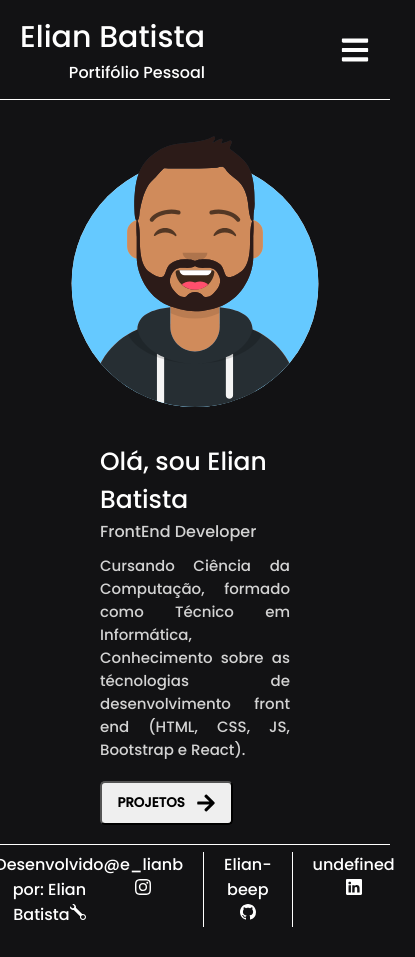
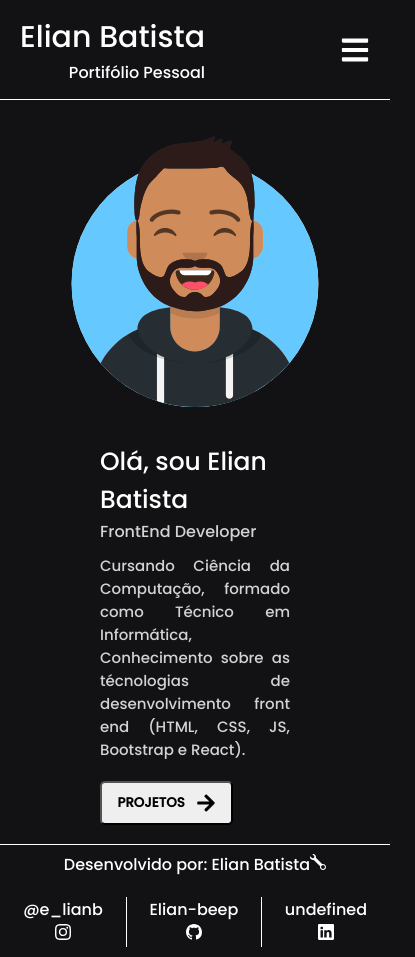
Before and after one commit to Elian-beep/basic-portfolio, a Next.js app: page / in a window 390 px wide. Shown: the whole page, 415 px wide, since content can reach past the window. Before the commit the page ends 934 px from the top, so only its background shows below. Built offline with nearby package versions, Linux system fonts and the light colour scheme.

Commit message:
rodape responsivo para mobile

```diff
--- a/components/Footer/index.jsx
+++ b/components/Footer/index.jsx
@@ -7,6 +7,7 @@ export default function Footer() {
     return (
         <Container>
             <Content>
+
                 <Session>
                     <TextInfo>Desenvolvido por: Elian Batista</TextInfo>
                     <BsWrench></BsWrench>
--- a/components/Footer/style.js
+++ b/components/Footer/style.js
@@ -2,7 +2,7 @@ import styled from 'styled-components';
 
 //Componente estilizado CONTAINER, que acolherá todos os outroa componentes
 export const Container = styled.div`
-    height: 90px;
+    height: 100px;
     display: flex;
     align-items: center;
     justify-content: center;
@@ -22,6 +22,10 @@ export const Content = styled.div`
     align-items: center;
     justify-content: space-between;
     padding: 0 20px;
+
+    @media(max-width: 760px){
+        flex-direction: column;
+    }
 `;
 
 //Componente estilizado SOCIAIS-BOX, organizará os icones e textos das redes sociais
@@ -29,6 +33,7 @@ export const SociaisBox = styled.div`
     display: flex;
     justify-content: space-between;
     gap: 20px;
+    margin-bottom: 10px;
 `;
 
 //Componente estilizado SOCIAIS-BTN, Botão que redirecionará para o link da rede social
@@ -52,4 +57,9 @@ export const Mid = styled.div`
 `;
 
 //Componente estilizado SESSION, cada session terá as colunas de informações do rodape
-export const Session = styled.div``;
+export const Session = styled.div`
+    @media(max-width: 760px){
+        flex: 1;
+        margin-top: 20px;
+    }
+`;
```
